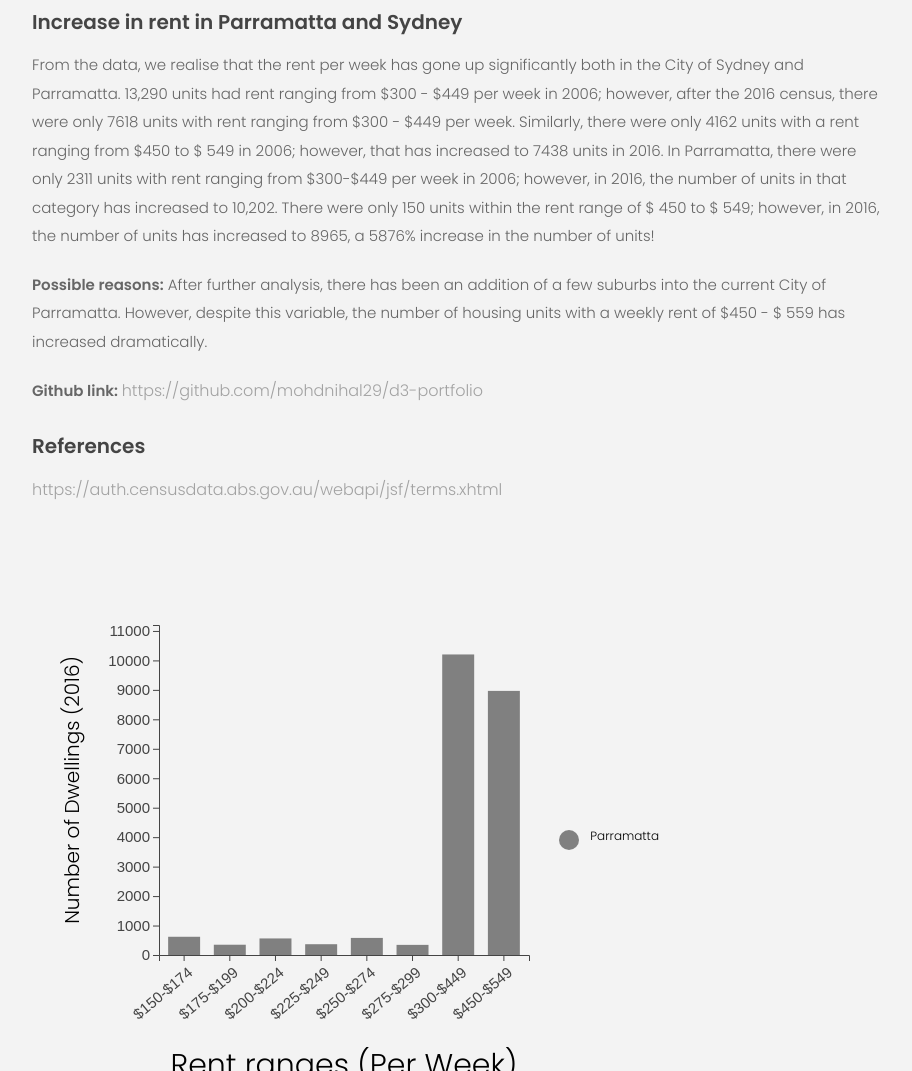
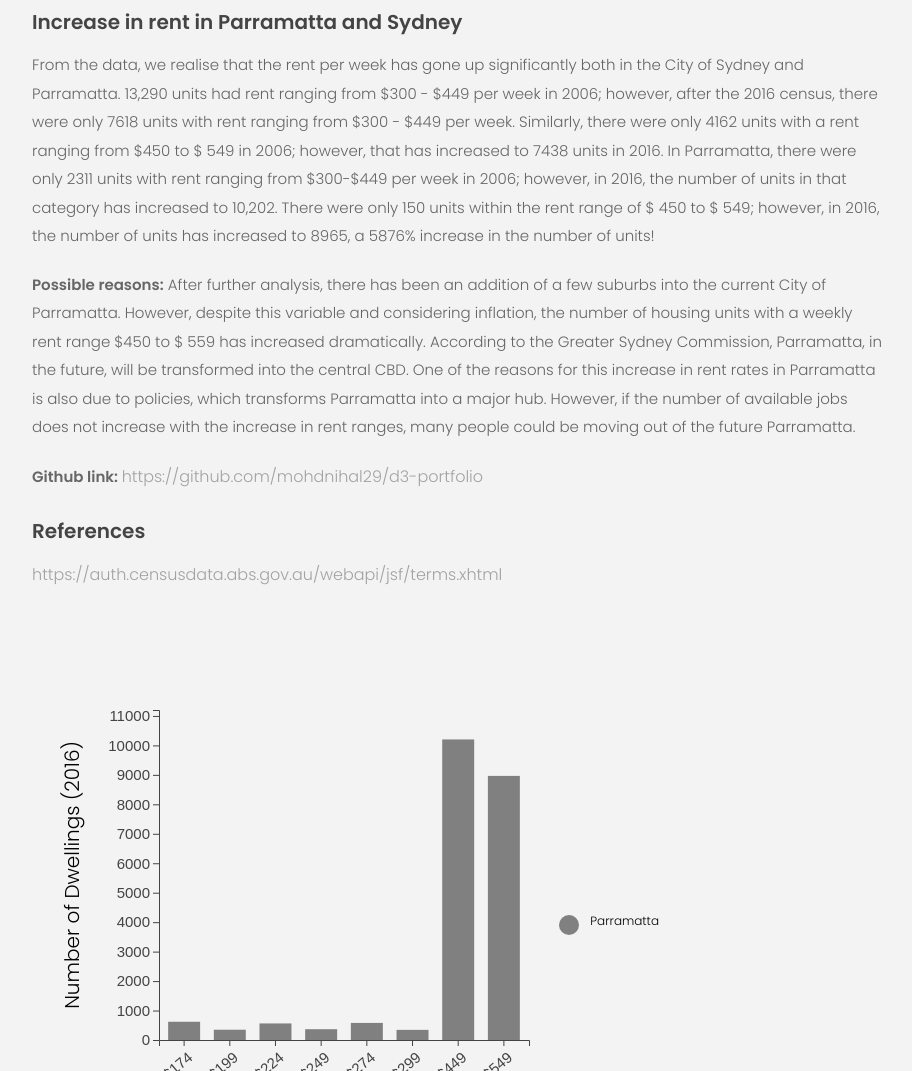
Before and after one commit to mohdnihal29/portfolio-javascript-d3-css-html, a plain HTML site: page index.html in a window 1280 px wide. Shown: the part 1176-2247 px from the top of the page, without its empty margins (181-1093 px from the left). Drawn offline with nearby package versions, Linux system fonts and the light colour scheme.

Commit message:
Final commit

```diff
--- a/index.html
+++ b/index.html
@@ -89,8 +89,15 @@
           <p>
             <strong>Possible reasons:</strong> After further analysis, there has
             been an addition of a few suburbs into the current City of
-            Parramatta. However, despite this variable, the number of housing
-            units with a weekly rent of $450 - $ 559 has increased dramatically.
+            Parramatta. However, despite this variable and considering
+            inflation, the number of housing units with a weekly rent range $450
+            to $ 559 has increased dramatically. According to the Greater Sydney
+            Commission, Parramatta, in the future, will be transformed into the
+            central CBD. One of the reasons for this increase in rent rates in
+            Parramatta is also due to policies, which transforms Parramatta into
+            a major hub. However, if the number of available jobs does not
+            increase with the increase in rent ranges, many people could be
+            moving out of the future Parramatta.
           </p>
 
           <p>
```
